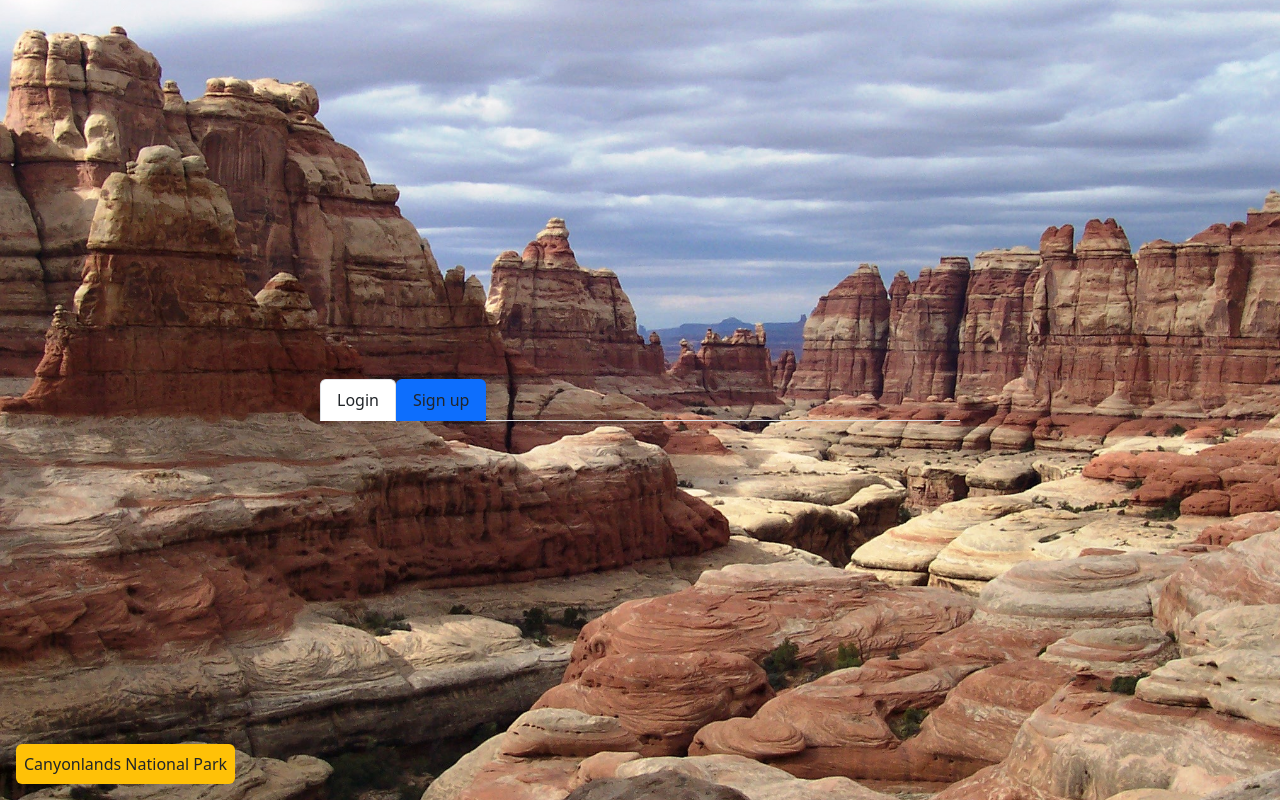
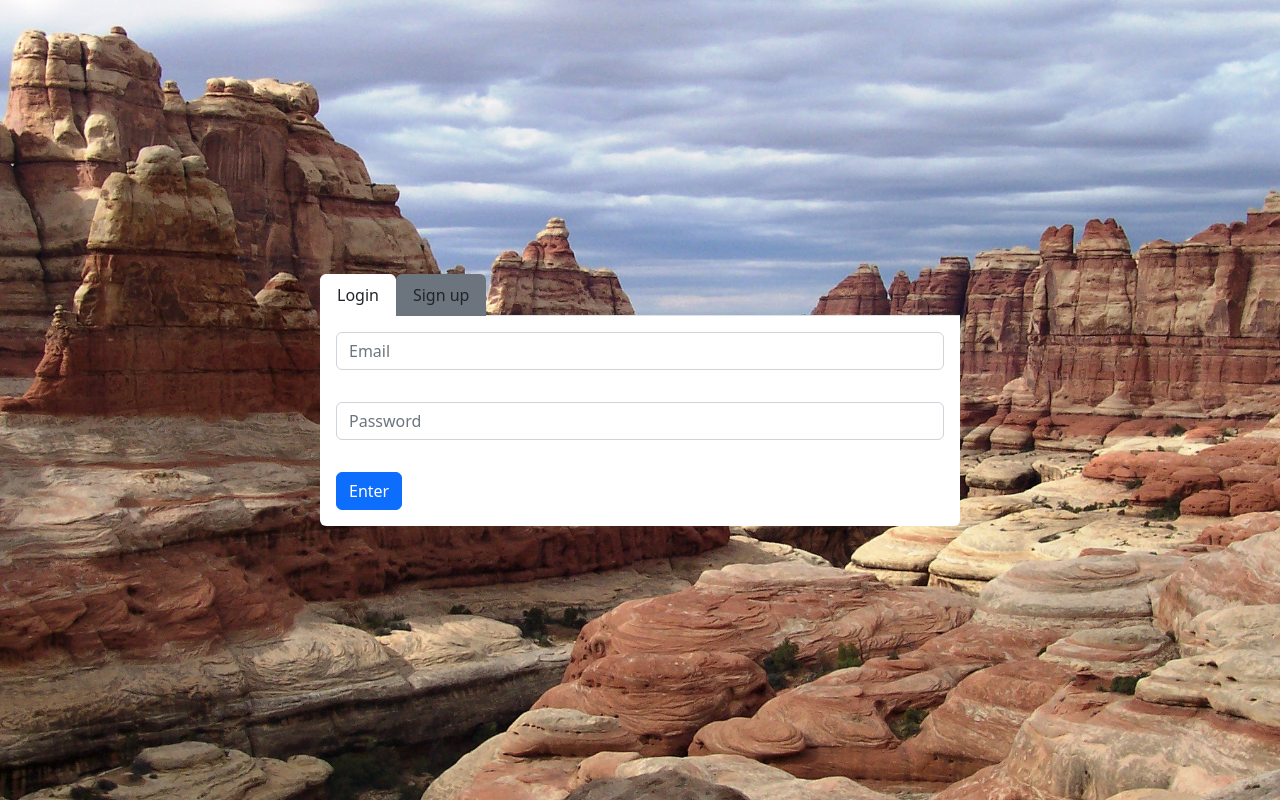
Before and after one commit to ehhaines/campground, a React (Create React App) app: page / in a window 1280 px wide. Built offline with nearby package versions, Linux system fonts and the light colour scheme.

Commit message:
Create login and sign up components

```diff
--- a/src/Login/index.js
+++ b/src/Login/index.js
@@ -1,28 +1,37 @@
 import React from "react";
+import Signin from "./signin";
+import Signup from "./signup";
 import chooseBackground from "../background";
 
 const LoginComponent = () => {
   const currentBackground = chooseBackground();
   let isLogin = true;
   return(
+    <div>
       <div className="eh-center w-100 eh-background" style={{
         backgroundImage: `url("/images/${currentBackground.image}")`
       }}>
-      <div className='w-50'>
+        <div className="w-50">
+          <div>
             <ul className="nav nav-tabs">
               <li className="nav-item">
-            <div className={`nav-link text-dark ${isLogin ? "active" : "bg-primary"}`}>Login</div>
+                <div className={`nav-link text-dark ${isLogin ? "active border-white" : "bg-secondary"}`}>Login</div>
               </li>
               <li className="nav-item">
-            <div className={`nav-link text-dark ${!isLogin ? "active" : "bg-primary"}`}>Sign up</div>
+                <div className={`nav-link text-dark ${!isLogin ? "active border-white" : "bg-secondary"}`}>Sign up</div>
               </li>
             </ul>
           </div>
-      <div className="fixed-bottom mb-3 ms-3 p-2 fs-6 bg-warning eh-trim rounded">
-        {currentBackground.park}
+          <div>
+            {isLogin && <Signin/>}
+            {!isLogin && <Signup/>}
+          </div>
+        </div>
       </div>
     </div>
   );
 }
 
+
+
 export default LoginComponent;
--- /dev/null
+++ b/src/Login/signin.js
@@ -0,0 +1,19 @@
+import React from "react";
+
+const Signin = () => {
+  return(
+    <div className="bg-white rounded-bottom">
+      <div>
+        <div className="input-group mb-3 col">
+          <input type="text" className="form-control mx-3 mb-2 mt-3" aria-describedby="inputGroup-sizing-default" placeholder="Email"/>
+        </div>
+        <div className="input-group mb-3 col">
+          <input type="text" className="form-control mx-3 my-2" aria-describedby="inputGroup-sizing-default" placeholder="Password"/>
+        </div>
+      </div>
+      <button className="btn btn-primary mx-3 mb-3 mt-2">Enter</button>
+    </div>
+  );
+}
+
+export default Signin;
--- /dev/null
+++ b/src/Login/signup.js
@@ -0,0 +1,33 @@
+import React from "react";
+
+const Signup = () => {
+  return(
+    <div className="bg-white rounded-bottom">
+      <div className="row">
+        <div className="input-group mb-3 col">
+          <input type="text" className="form-control mt-3 ms-3 mb-2" aria-describedby="inputGroup-sizing-default" placeholder="First name"/>
+        </div>
+        <div className="input-group mb-3 col">
+          <input type="text" className="form-control mt-3 me-3 mb-2" aria-describedby="inputGroup-sizing-default" placeholder="Last name"/>
+        </div>
+      </div>
+      <div>
+        <div className="input-group mb-3 col">
+          <input type="text" className="form-control mx-3 my-2" aria-describedby="inputGroup-sizing-default" placeholder="Username"/>
+        </div>
+        <div className="input-group mb-3 col">
+          <input type="text" className="form-control mx-3 my-2" aria-describedby="inputGroup-sizing-default" placeholder="Email"/>
+        </div>
+        <div className="input-group mb-3 col">
+          <input type="text" className="form-control mx-3 my-2" aria-describedby="inputGroup-sizing-default" placeholder="Password"/>
+        </div>
+        <div className="input-group mb-3 col">
+          <input type="text" className="form-control mx-3 mt-2 mb-2" aria-describedby="inputGroup-sizing-default" placeholder="Confirm Password"/>
+        </div>
+      </div>
+      <button className="btn btn-primary mx-3 mb-3 mt-2">Submit</button>
+    </div>
+  );
+}
+
+export default Signup;
```
Lines whose indentation alone changed are shown as unchanged.
